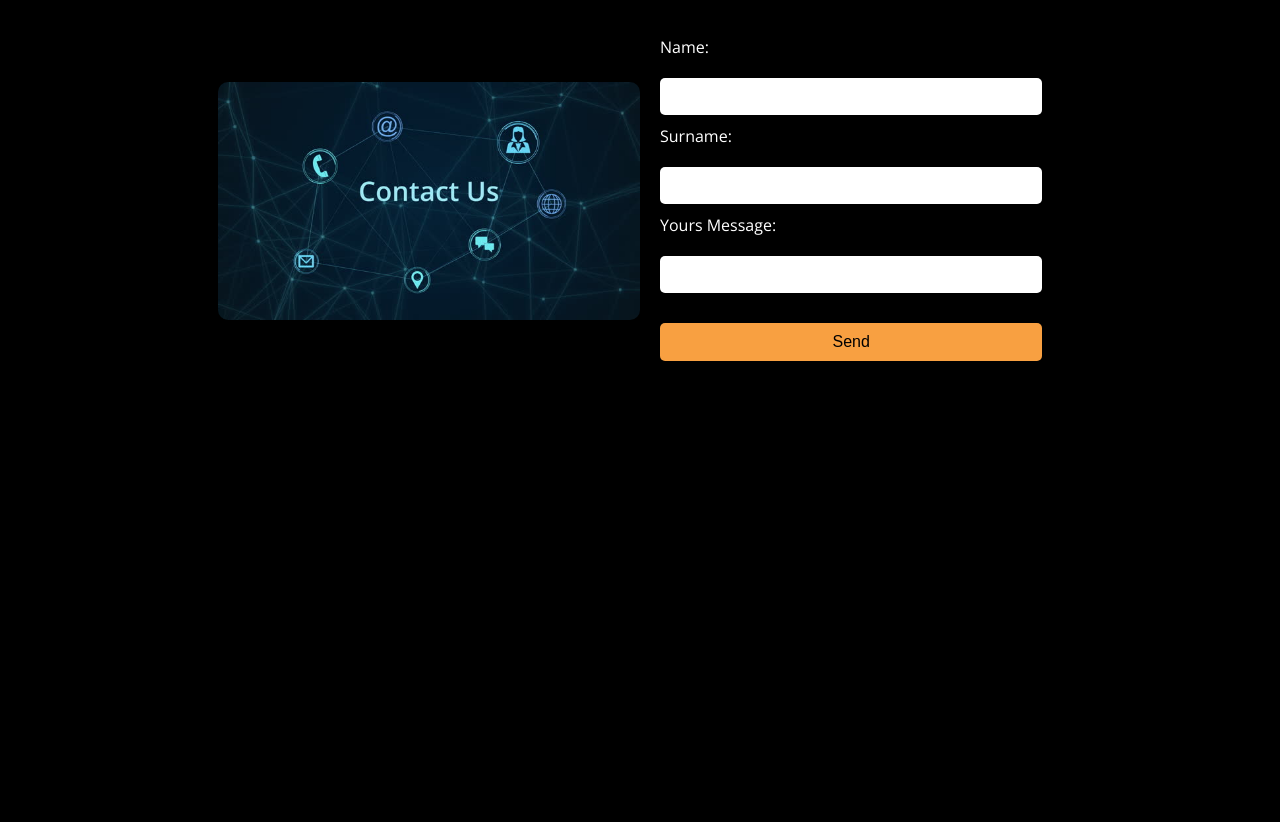
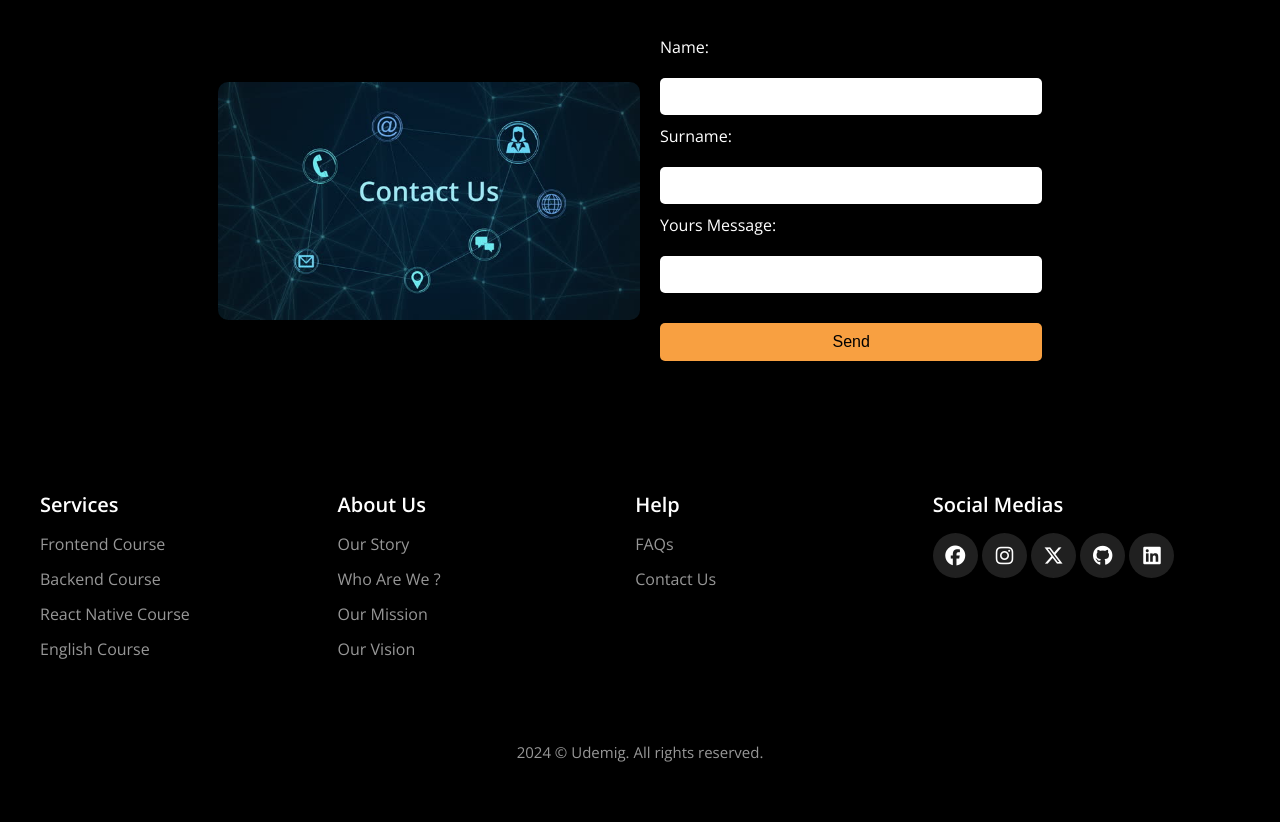
Before and after one commit to Udemig/10_ileri_cocuk_scss, a plain HTML site: page scss_projeler/udemig_educations/index.html in a window 1280 px wide. Shown: the part 3016-3838 px from the top of the page. Before the commit the page ends 3467 px from the top, so only its background shows below. Drawn offline with nearby package versions, Linux system fonts and the light colour scheme.

Commit message:
proje bitiş

```diff
--- a/scss_projeler/udemig_educations/index.html
+++ b/scss_projeler/udemig_educations/index.html
@@ -22,11 +22,11 @@
       <a href="#" class="logo"><span>Udemig</span> Education</a>
       <!-- * Nav Kısımı -->
       <ul class="navbar">
-        <li><a href="#">Home</a></li>
-        <li><a href="#">Information</a></li>
-        <li><a href="#">About</a></li>
-        <li><a href="#">Courses</a></li>
-        <li><a href="#">Contact Us</a></li>
+        <li><a href="#home">Home</a></li>
+        <li><a href="#educations">Information</a></li>
+        <li><a href="#about-us">About</a></li>
+        <li><a href="#top-educations">Courses</a></li>
+        <li><a href="#contact-us">Contact Us</a></li>
       </ul>
       <!-- * Sağ Kısım -->
       <div class="header-right">
@@ -144,7 +144,7 @@
       </div>
     </section>
     <!-- * Contact Alanı -->
-     <section class="contact-us">
+     <section class="contact-us" id="contact-us">
       <!-- * İmage -->
       <div class="contact-us-img">
         <img src="./images/contact-us.jpeg" alt="">
@@ -160,5 +160,56 @@
         <button>Send</button>
       </div>
     </section>
+    <!-- * Form  -->
+     <footer>
+      <!-- * Footer Container -->
+      <div class="footer-container">
+        <!-- FooterBox -->
+        <div class="footer-box">
+          <h3>Services</h3>
+          <a href="#"> Frontend Course</a>
+          <a href="#"> Backend Course</a>
+          <a href="#"> React Native Course</a>
+          <a href="#"> English Course</a>
+        </div>
+         <!-- FooterBox -->
+         <div class="footer-box">
+          <h3>About Us</h3>
+          <a href="#"> Our Story</a>
+          <a href="#"> Who Are We ?</a>
+          <a href="#"> Our Mission</a>
+          <a href="#"> Our Vision</a>
+        </div> <!-- FooterBox -->
+        <div class="footer-box">
+          <h3>Help</h3>
+          <a href="#">FAQs</a>
+          <a href="#">Contact Us</a>
+        </div> <!-- FooterBox -->
+        <div class="footer-box">
+          <h3>Social Medias</h3>
+       <div class="socials">
+        <a href="#">
+          <i class="fa-brands fa-facebook"></i>
+        </a>
+        <a href="#">
+          <i class="fa-brands fa-instagram"></i>
+        </a>
+        <a href="#">
+          <i class="fa-brands fa-x-twitter"></i>
+        </a>
+        <a href="#">
+          <i class="fa-brands fa-github"></i>
+        </a>
+        <a href="#">
+          <i class="fa-brands fa-linkedin"></i>
+        </a>
+       </div>
+        </div>
+      </div>
+      <!-- * Copyright Alanı -->
+      <div class="copyright">
+        <p>2024 © Udemig. All rights reserved.</p>
+      </div>
+     </footer>
   </body>
 </html>
--- /dev/null
+++ b/scss_projeler/udemig_educations/styles/_footer.scss
@@ -0,0 +1,52 @@
+@import "./gloabal";
+@import "./variables";
+
+footer {
+  padding: 40px;
+  .footer-container {
+    display: grid;
+    grid-template-columns: repeat(auto-fit, minmax(200px, auto));
+    gap: 2rem;
+    .footer-box {
+      display: flex;
+      flex-direction: column;
+      h3 {
+        font-size: 20px;
+        font-weight: 600;
+        margin-bottom: 15px;
+      }
+      a {
+        color: #979797;
+        margin-bottom: 0.8rem;
+        @extend .transition;
+        &:hover {
+          transform: translateX(-5px);
+          color: $text-color;
+        }
+      }
+      .socials a {
+        display: inline-flex;
+        height: 45px;
+        width: 45px;
+        background-color: #202020;
+        align-items: center;
+        justify-content: center;
+        border-radius: 50%;
+        color: $text-color;
+        font-size: 20px;
+        &:hover {
+          background-color: $main-color;
+          color: $bg-color;
+          transform: translateX(-4px);
+        }
+      }
+    }
+  }
+  .copyright {
+    text-align: center;
+    padding: 20px;
+    font-size: 15px;
+    color: #979797;
+    margin-top: 50px;
+  }
+}
--- a/scss_projeler/udemig_educations/styles/style.scss
+++ b/scss_projeler/udemig_educations/styles/style.scss
@@ -10,6 +10,7 @@
 @import "./aboutUs";
 @import "./topEducations";
 @import "./contactUs";
+@import "./footer";
 
 // * Elemanların Ortak Stillerinin Sıfırlanması
 
```
Also changed, not shown: scss_projeler/udemig_educations/styles/style.css, 1 other file.
